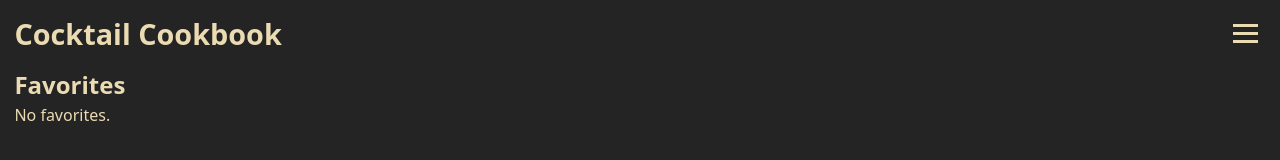
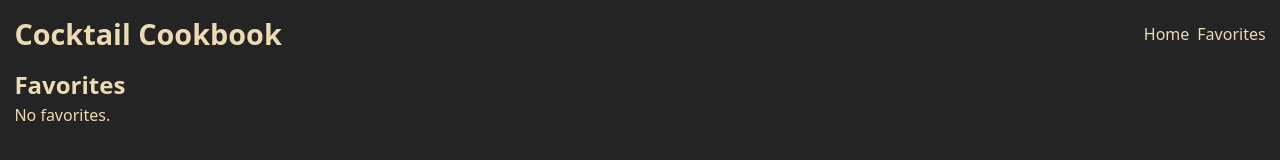
Before and after one commit to Max-KCS-Eriksson/cocktail-cookbook, a React (Vite) app: page /cocktails/favorites in a window 1280 px wide. Shown: the top 160 px of the page. Built offline with nearby package versions, Linux system fonts and the light colour scheme.

Commit message:
feat(ui-laptop): Display `nav` & hide hamburger

```diff
--- a/src/core/components/HamburgerButton.css
+++ b/src/core/components/HamburgerButton.css
@@ -3,6 +3,13 @@
 header .hamburger {
   width: 2.5rem;
   height: 1.8rem;
+}
+
+@media screen and (min-width: 992px) {
+  header .hamburger {
+    display: none;
+    pointer-events: none;
+  }
 }
 
 /* Bars/X */
--- a/src/core/components/Header.css
+++ b/src/core/components/Header.css
@@ -32,3 +32,14 @@ header nav.active {
   transform: translate(0%, 114%);
   pointer-events: auto;
 }
+
+@media screen and (min-width: 992px) {
+  header nav {
+    position: static;
+    flex-direction: row;
+
+    opacity: 1;
+    transform: none;
+    pointer-events: auto;
+  }
+}
```
